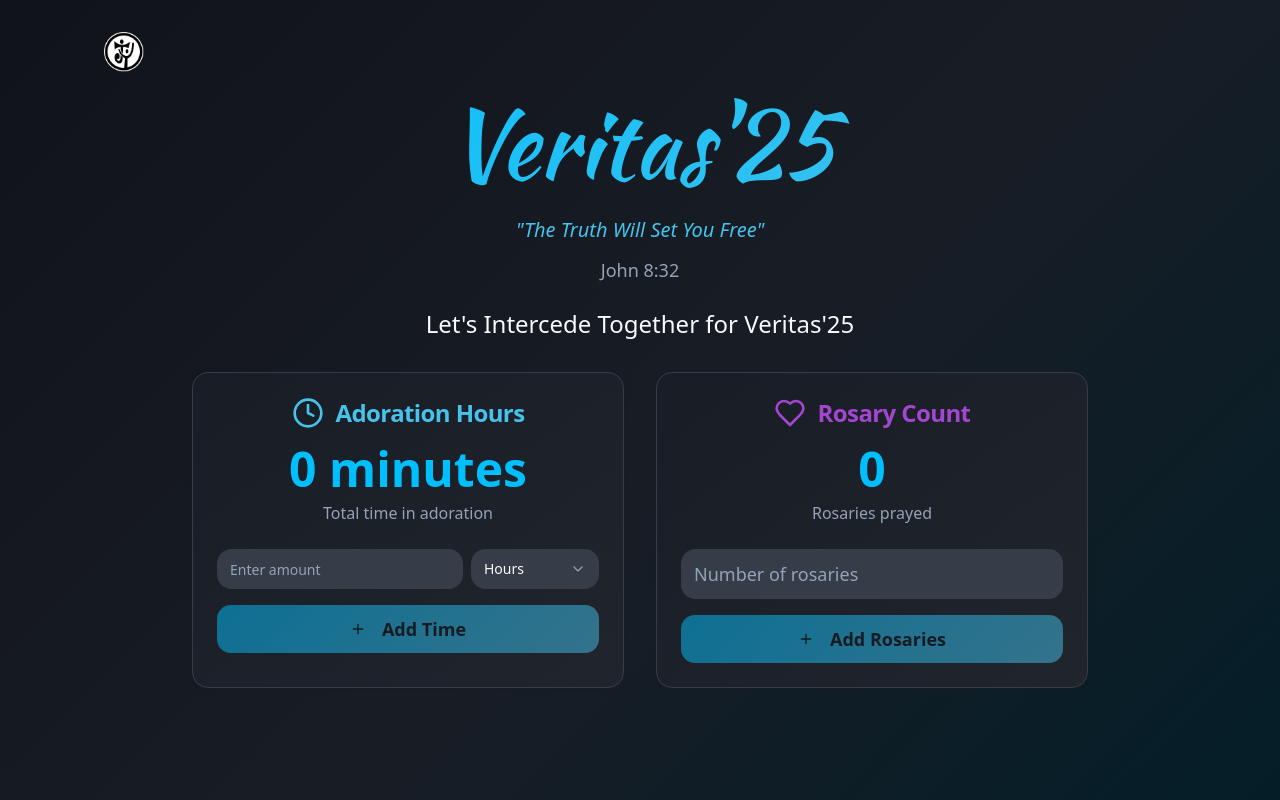
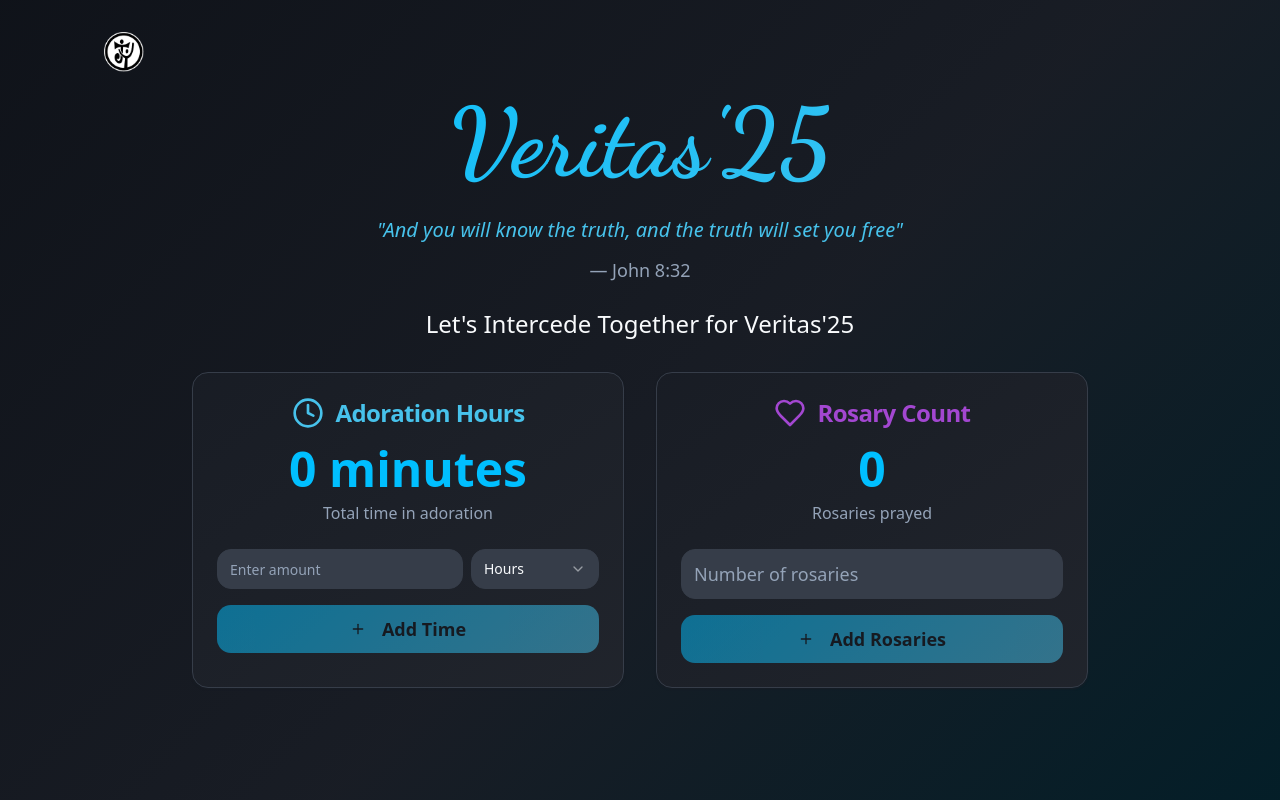
Before and after one commit to joshnajojo12/veritas-prayer-pulse, a React (Vite) app: page / in a window 1280 px wide. Shown: the top 800 px of the page. Built offline with nearby package versions, Linux system fonts and the light colour scheme; no server answers; the database is empty; the HTML template or start-up script is replaced by a standard one.

Commit message:
Reverted to commit 4c787af79e51a684eae9ed5f979e22a38d3e27cf

```diff
--- a/src/components/PrayerHeader.tsx
+++ b/src/components/PrayerHeader.tsx
@@ -31,8 +31,8 @@ const PrayerHeader = () => {
 
         <div className="text-center">
           <h1
-            className="text-4xl sm:text-5xl md:text-7xl lg:text-8xl font-normal bg-gradient-primary bg-clip-text text-transparent mb-4 md:mb-6"
-            style={{ fontFamily: 'Kaushan Script, Brush Script MT, cursive' }}
+            className="text-4xl sm:text-5xl md:text-7xl lg:text-8xl font-black bg-gradient-primary bg-clip-text text-transparent mb-4 md:mb-6"
+            style={{ fontFamily: 'Dancing Script, Brush Script MT, cursive' }}
           >
             Veritas'25
           </h1>
@@ -45,10 +45,10 @@ const PrayerHeader = () => {
             }`}
           >
             <p className="text-base sm:text-lg md:text-xl text-prayer-accent italic mb-2 md:mb-3 font-light px-2">
-              "The Truth Will Set You Free"
+              "And you will know the truth, and the truth will set you free"
             </p>
             <p className="text-sm sm:text-base md:text-lg text-muted-foreground mb-4 md:mb-6 px-2">
-              John 8:32
+              — John 8:32
             </p>
           </div>
 
--- a/src/index.css
+++ b/src/index.css
@@ -1,4 +1,4 @@
-@import url('https://fonts.googleapis.com/css2?family=Dancing+Script:wght@400;500;600;700&family=Kaushan+Script&display=swap');
+@import url('https://fonts.googleapis.com/css2?family=Dancing+Script:wght@400;500;600;700&display=swap');
 
 @tailwind base;
 @tailwind components;
```
